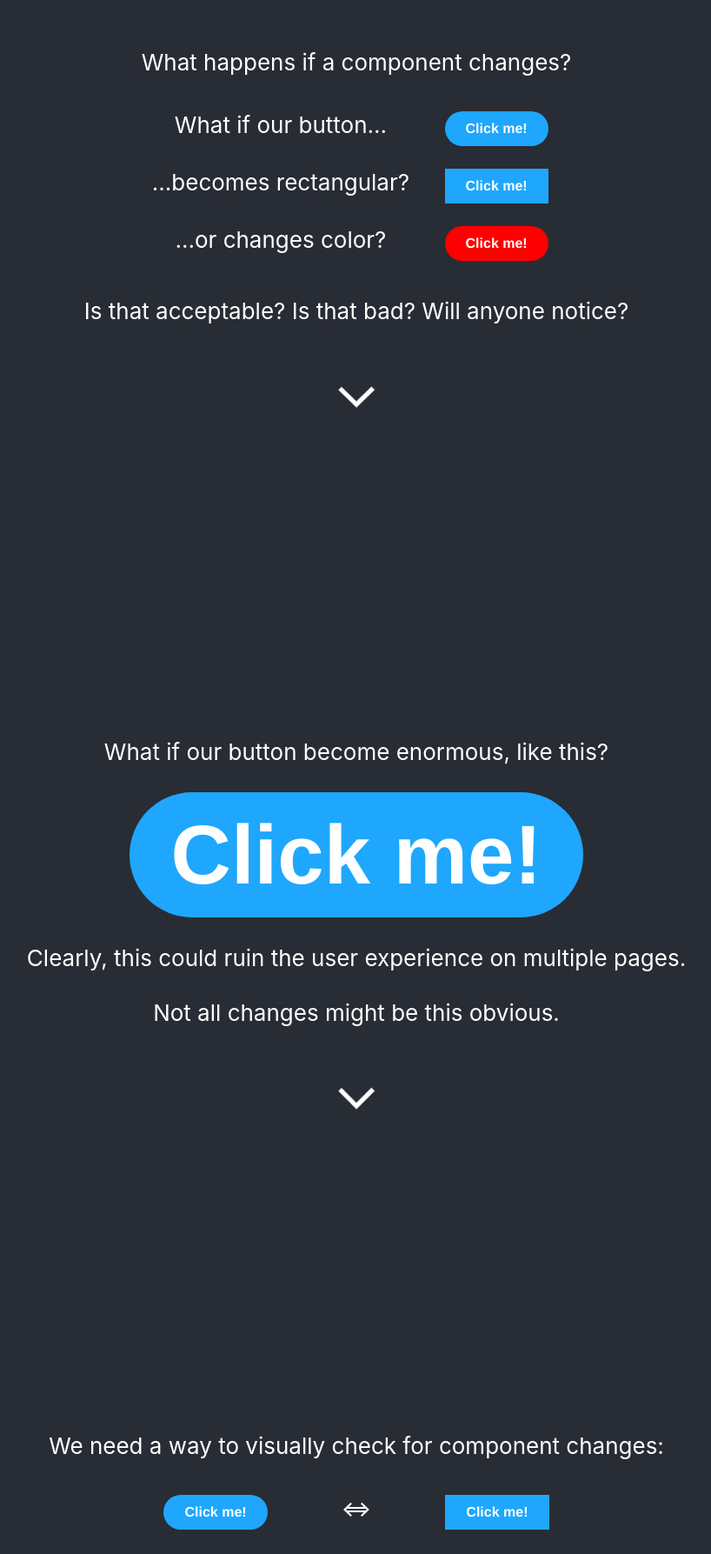
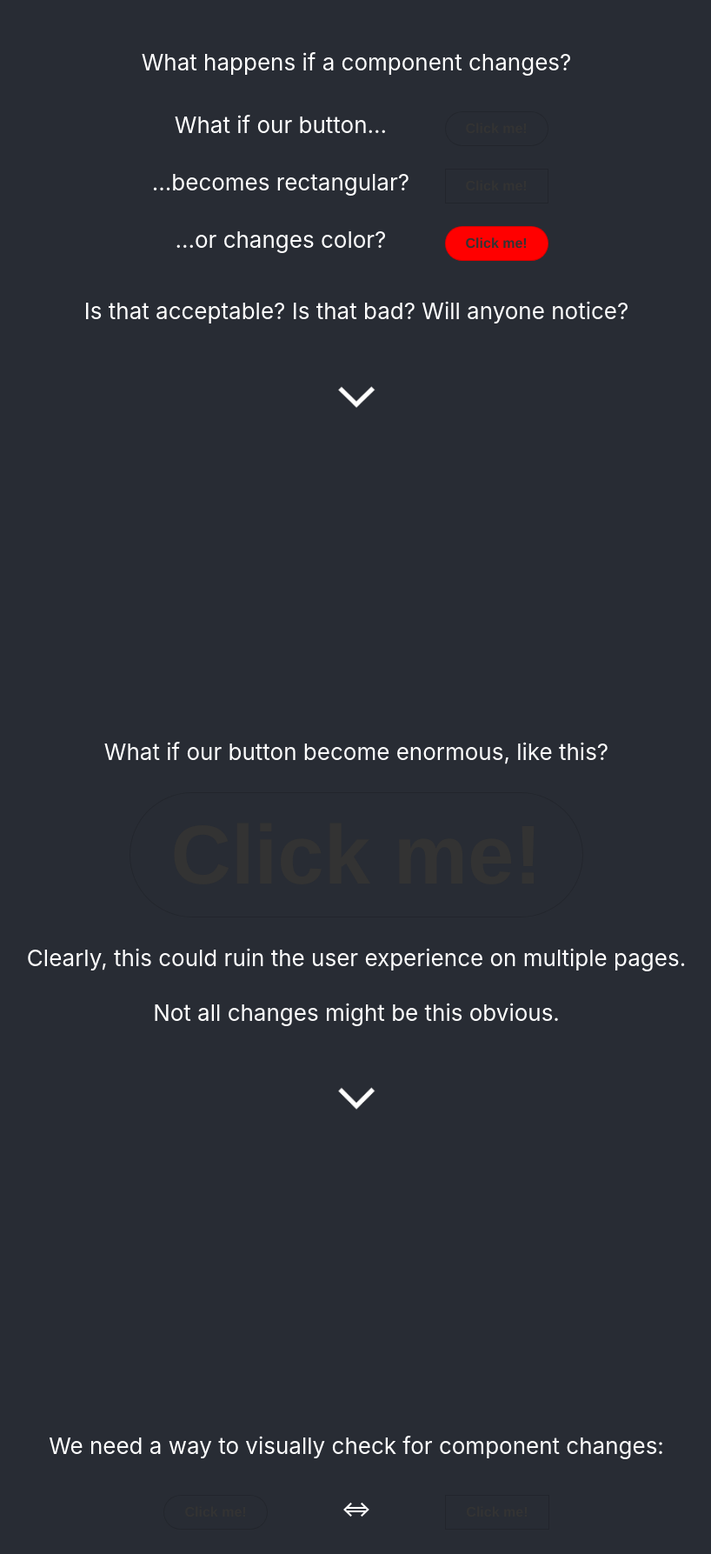
Before and after one commit to AutomationPanda/applitools-react-storybook-demo, a React (Create React App) app: page / in a window 1280 px wide. Shown: the part 1733-3520 px from the top of the page at 87% size, without its empty margins (230-1048 px from the left). Built offline with nearby package versions, Linux system fonts and the light colour scheme.

Commit message:
Eliminated small buttons

```diff
--- a/src/App.js
+++ b/src/App.js
@@ -43,7 +43,7 @@ function App() {
         <p>Web apps are full of small, reusable pieces called <b>components</b>.</p>
         <div class="component-container">
           <div>Here's a component named <code>Button</code>:</div>
-          <div><Button label="Click me!" primary="true" size="large"></Button></div>
+          <div><Button label="Click me!" size="large"></Button></div>
           <div>Here's one named <code>TextInput</code>:</div>
           <div><TextInput/></div>
           <div>The <code>ScrollButton</code> is a component, too:</div>
@@ -58,11 +58,11 @@ function App() {
 
         <div class="component-container">
           <div>What if our button...</div>
-          <div><Button label="Click me!" primary="true" size="large"></Button></div>
+          <div><Button label="Click me!" size="large"></Button></div>
           <div>...becomes rectangular?</div>
-          <div><Button label="Click me!" primary="true" rectangular="true" size="large"></Button></div>
+          <div><Button label="Click me!" rectangular="true" size="large"></Button></div>
           <div>...or changes color?</div>
-          <div><Button label="Click me!" primary="true" size="large" backgroundColor="red"></Button></div>
+          <div><Button label="Click me!" size="large" backgroundColor="red"></Button></div>
         </div>
 
         <p>Is that acceptable? Is that bad? Will anyone notice?</p>
@@ -71,7 +71,7 @@ function App() {
 
       <header className="App-header" id="slide4">
         <p>What if our button become enormous, like this?</p>
-        <p><Button label="Click me!" primary="true" size="enormous"></Button></p>
+        <p><Button label="Click me!" size="enormous"></Button></p>
         <p>Clearly, this could ruin the user experience on multiple pages.</p>
         <p>Not all changes might be this obvious.</p>
         <p className="scroll-arrow-margin"><ScrollButton scrollToId="slide5" /></p>
@@ -80,9 +80,9 @@ function App() {
       <header className="App-header" id="slide5">
         <p>We need a way to visually check for component changes:</p>
         <div class="comparison-container">
-          <div><Button label="Click me!" primary="true" size="large"></Button></div>
+          <div><Button label="Click me!" size="large"></Button></div>
           <div>&lt;=&gt;</div>
-          <div><Button label="Click me!" primary="true" rectangular="true" size="large"></Button></div>
+          <div><Button label="Click me!" rectangular="true" size="large"></Button></div>
           <div>The "baseline"</div>
           <div></div>
           <div>The "latest"</div>
```
